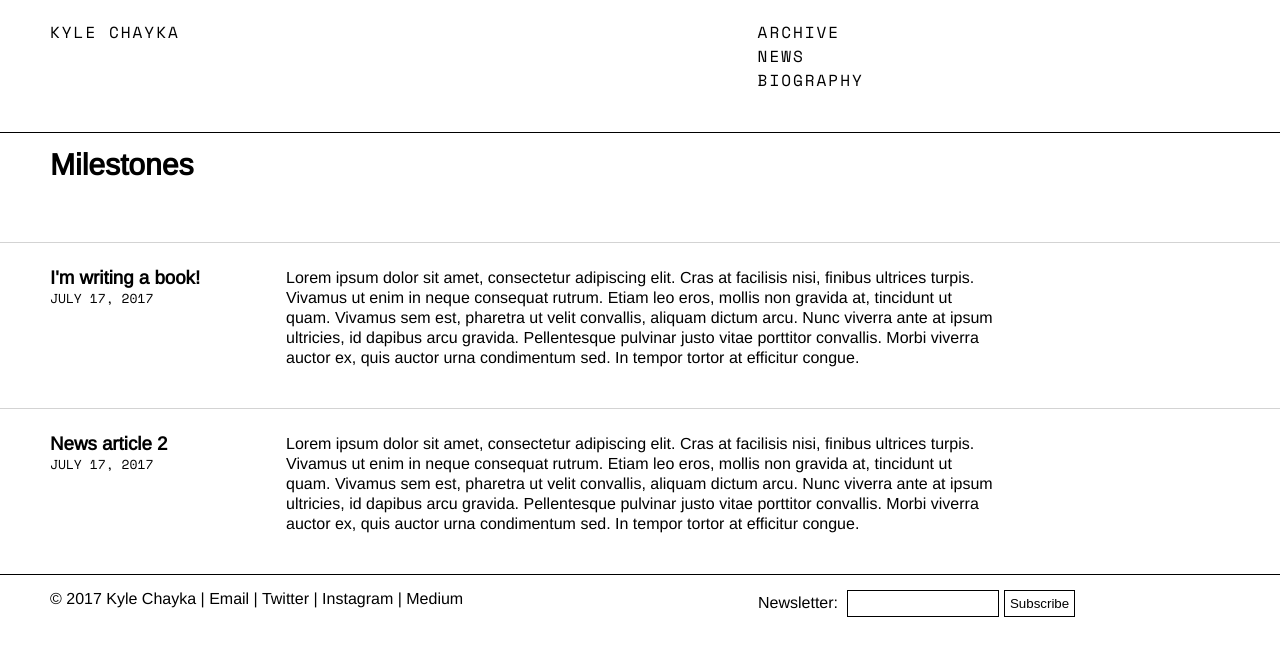
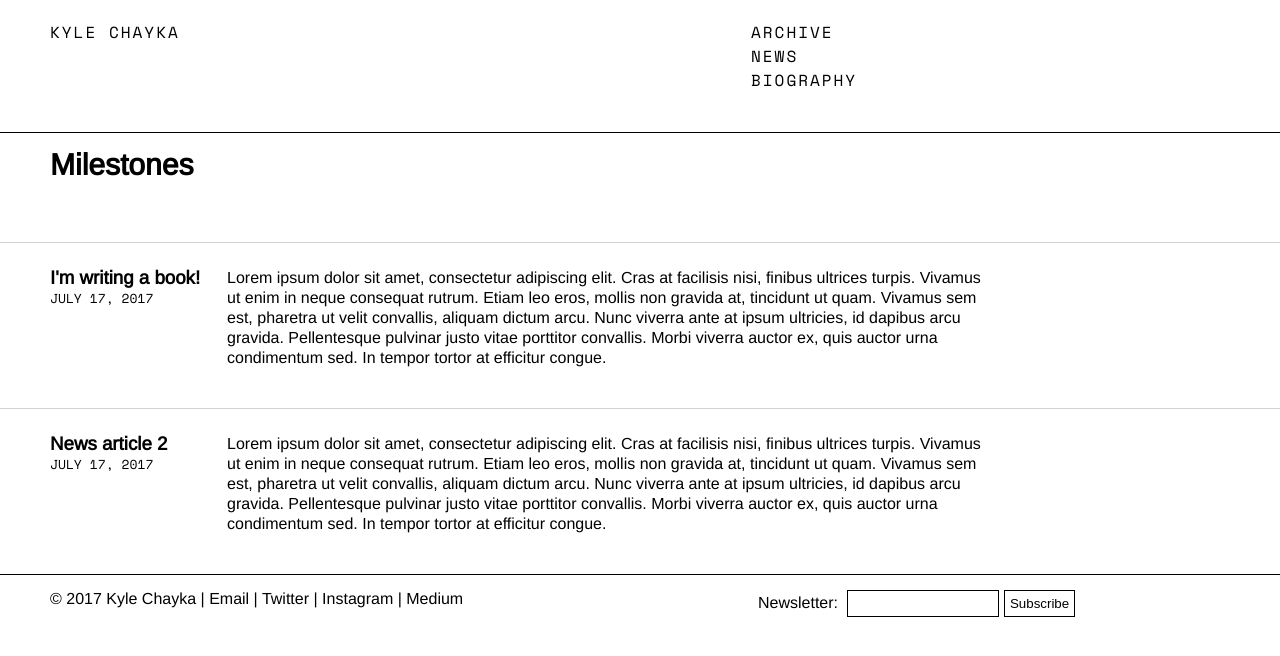
Before and after one commit to jarrettfuller/jekyll-test, a Jekyll site: the page built from news.html, in a window 1280 px wide. Shown: the top 656 px of the page. Built offline with Jekyll 4.4.1, drawn with Linux system fonts in a browser that asks for light colours; some web fonts are replaced.

Commit message:
headline edits

```diff
--- a/_layouts/default.html
+++ b/_layouts/default.html
@@ -13,7 +13,7 @@
 
     </head>
     <body id="top">
-        <header><h1 class="site-name"><a href="{{ site.github.url }}/">Kyle Chayka</a></h1>
+        <header><h1><a href="{{ site.github.url }}/">Kyle Chayka</a></h1>
             <nav><ul>
                 <li><a href="{{ site.github.url }}/archive">Archive</a></li>
                 <li><a href="{{ site.github.url }}/news">News</a></li>
--- a/_layouts/index.html
+++ b/_layouts/index.html
@@ -27,7 +27,7 @@
 
     </head>
     <body id="top">
-        <header><h1 class="site-name"><a href="{{ site.github.url }}/">Kyle Chayka</a> is a freelance writer for publications including Businessweek, Racked, NewYorker.com, and many others and co-founder of Study Hall. <a href="{{ site.github.url }}/about">More →</a></h1>
+        <header><h1><a href="{{ site.github.url }}/">Kyle Chayka</a> is a freelance writer for publications including Businessweek, Racked, NewYorker.com, and many others and co-founder of Study Hall. <a href="{{ site.github.url }}/about">More →</a></h1>
             <nav><ul>
                 <li><a href="{{ site.github.url }}/archive">Archive</a></li>
                 <li><a href="{{ site.github.url }}/news">News</a></li>
--- a/news.html
+++ b/news.html
@@ -11,7 +11,7 @@
         display: flex;
     }
     .news-title {
-        width: 20%;
+        width: 15%;
         padding-right: 25px;
         box-sizing: border-box;
     }
@@ -21,7 +21,7 @@
         font-size: 13px;
     }
     .news-item {
-        width: 60%;
+        width: 65%;
     }
 
 </style>
--- a/styles.css
+++ b/styles.css
@@ -5,7 +5,7 @@
 }
 body {
   font-family: 'Arimo', Helvetica, Arial, sans-serif;
-/*  font-size: 16px;*/
+  font-size: 16px;
   color: #000000;
 }
 p {
@@ -74,20 +74,25 @@
   text-transform: uppercase;
   letter-spacing: 2px;
   box-sizing: border-box;
-        border-bottom: 1px solid black;
+  border-bottom: 1px solid black;
 }
 header h1 {
   font-weight: normal;
   color: #000000;
   width: 61%;
-        font-size: 16px;
-        padding-right: 100px;
-        box-sizing: border-box;
+  font-size: 16px;
+  padding-right: 100px;
+  box-sizing: border-box;
     }
+/*
+.name {
+    width: 15%;
 }
+*/
 nav {
   width: 40%;
   font-size: 10px;
+  font-size: 16px;
 }
 nav li {
   list-style: none;
@@ -96,6 +101,7 @@
   padding-left: 0px;
   margin-left: 0px;
 }
+
 
 /*----------- HOMEPAGE --------------*/
 .intro {
@@ -152,10 +158,10 @@
     font-size: 16px;
 }
 .year {
-  width: 20%;
+  width: 15%;
 }
 .project {
-  width: 40%;
+  width: 45%;
   margin-right: 0px;
   box-sizing: border-box;
   padding-right: 50px;
```
Also changed, not shown: other parts of news.html (+1 -1 lines), bio.md (+1 -1 lines).
